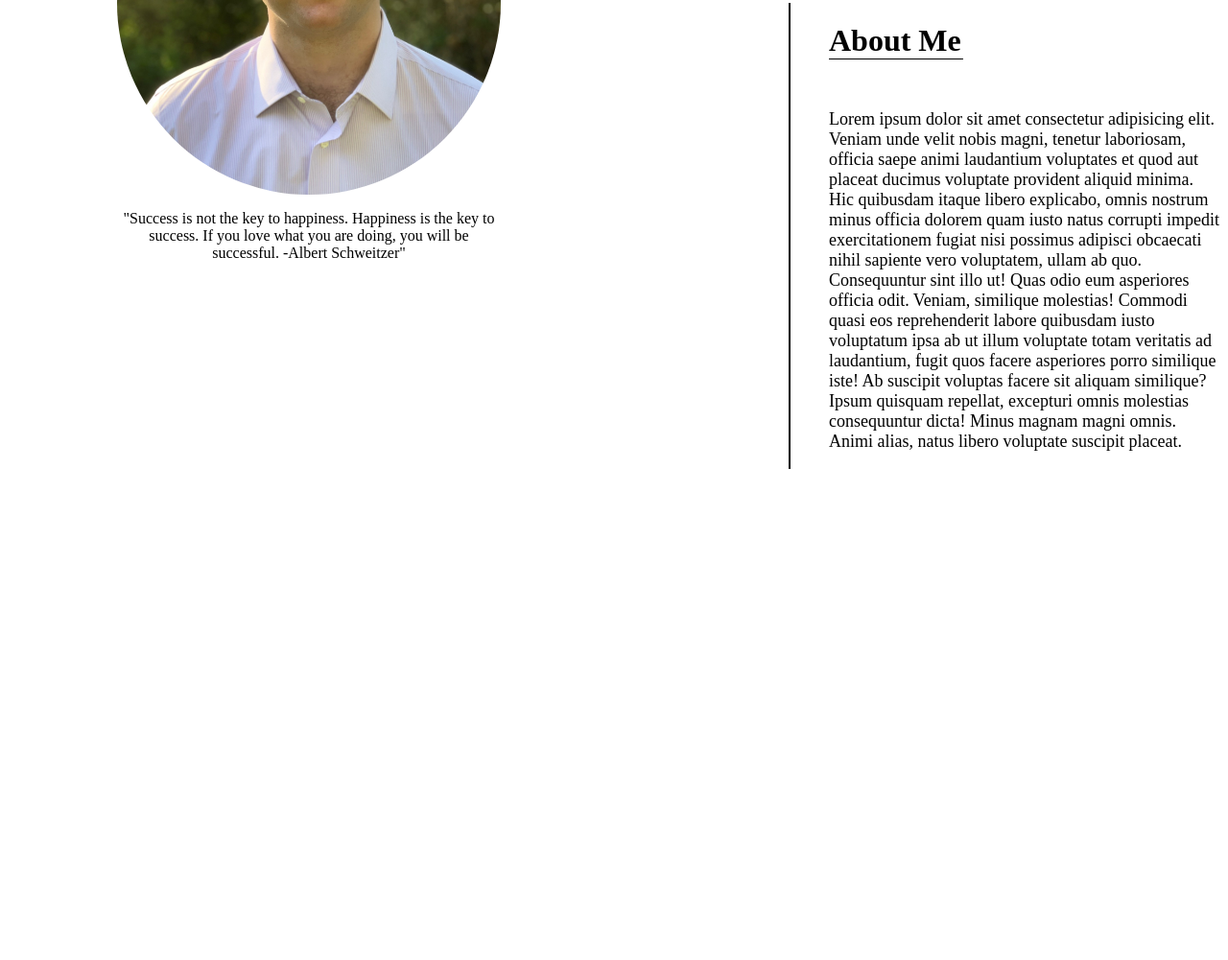
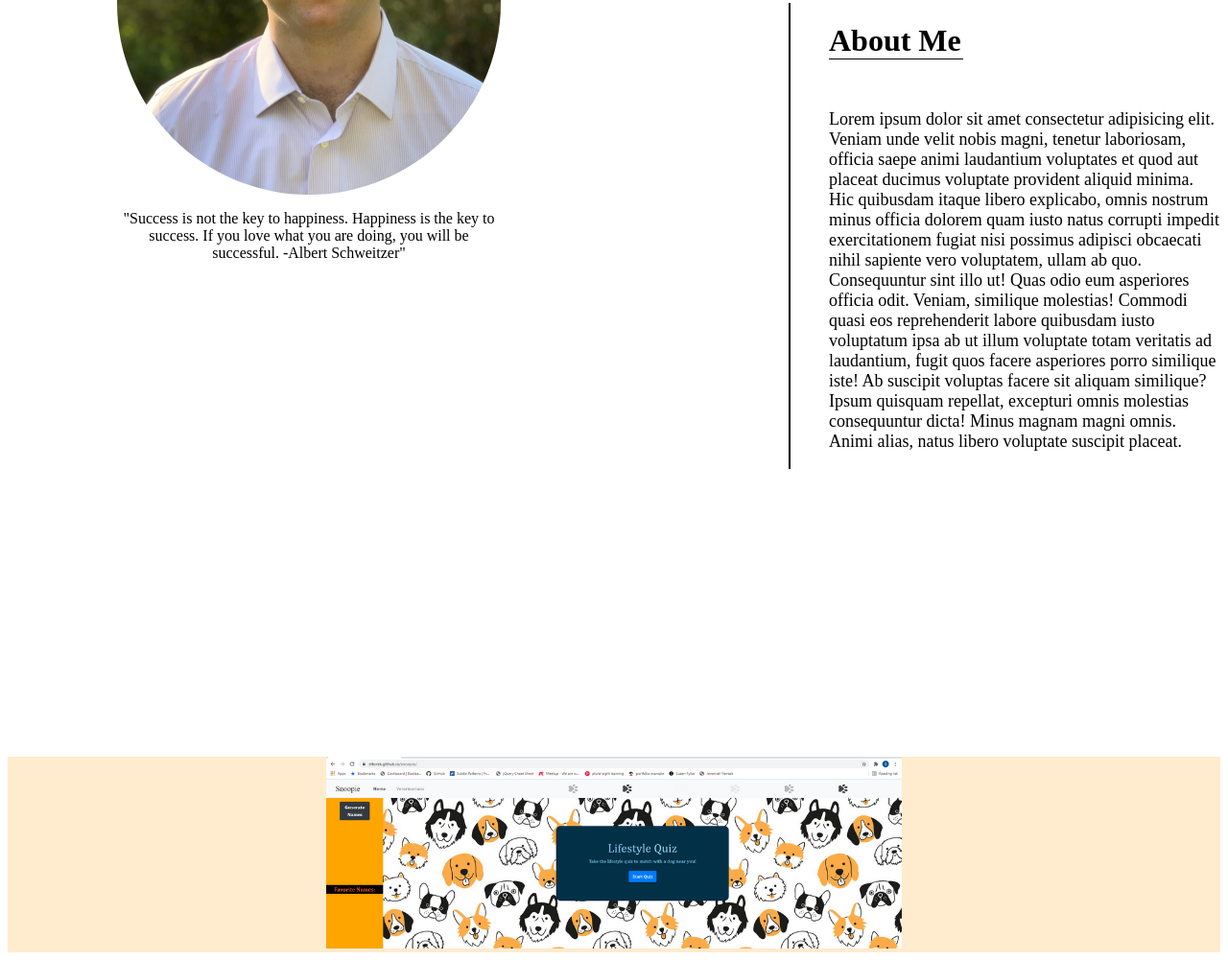
Before and after one commit to Sttorek/st-portfolio, a plain HTML site: page index.html in a window 1280 px wide. Shown: the part 453-1454 px from the top of the page at 96% size. Before the commit the page ends 950 px from the top, so only its background shows below. Drawn offline with Linux system fonts and the light colour scheme.

Commit message:
added image

```diff
--- a/assets/style.css
+++ b/assets/style.css
@@ -115,6 +115,25 @@
     font-size: large;
 }
 
+#project-section {
+    margin-top: 300px;
+    height: 100px;
+    background-color: blanchedalmond;
+    height: auto;
+    display: flex;
+    justify-content: center;
+}
+
+#project1 {
+
+
+}
+
+
+
+
+
+
 
 
 
--- a/index.html
+++ b/index.html
@@ -26,6 +26,14 @@
             <p id="about-me">Lorem ipsum dolor sit amet consectetur adipisicing elit. Veniam unde velit nobis magni, tenetur laboriosam, officia saepe animi laudantium voluptates et quod aut placeat ducimus voluptate provident aliquid minima. Hic quibusdam itaque libero explicabo, omnis nostrum minus officia dolorem quam iusto natus corrupti impedit exercitationem fugiat nisi possimus adipisci obcaecati nihil sapiente vero voluptatem, ullam ab quo. Consequuntur sint illo ut! Quas odio eum asperiores officia odit. Veniam, similique molestias! Commodi quasi eos reprehenderit labore quibusdam iusto voluptatum ipsa ab ut illum voluptate totam veritatis ad laudantium, fugit quos facere asperiores porro similique iste! Ab suscipit voluptas facere sit aliquam similique? Ipsum quisquam repellat, excepturi omnis molestias consequuntur dicta! Minus magnam magni omnis. Animi alias, natus libero voluptate suscipit placeat.</p>
         </div>
     </div>
+    <section id="project-section">
+        <div id="first-project">
+            <img id="project1" alt=project1 src="assets/images/snoopie.png">
+        </div>
+        <div id="sub-projects">
+
+        </div>
+    </section>
 
 
 
```
Also changed, not shown: assets/images/snoopie.png (added).
